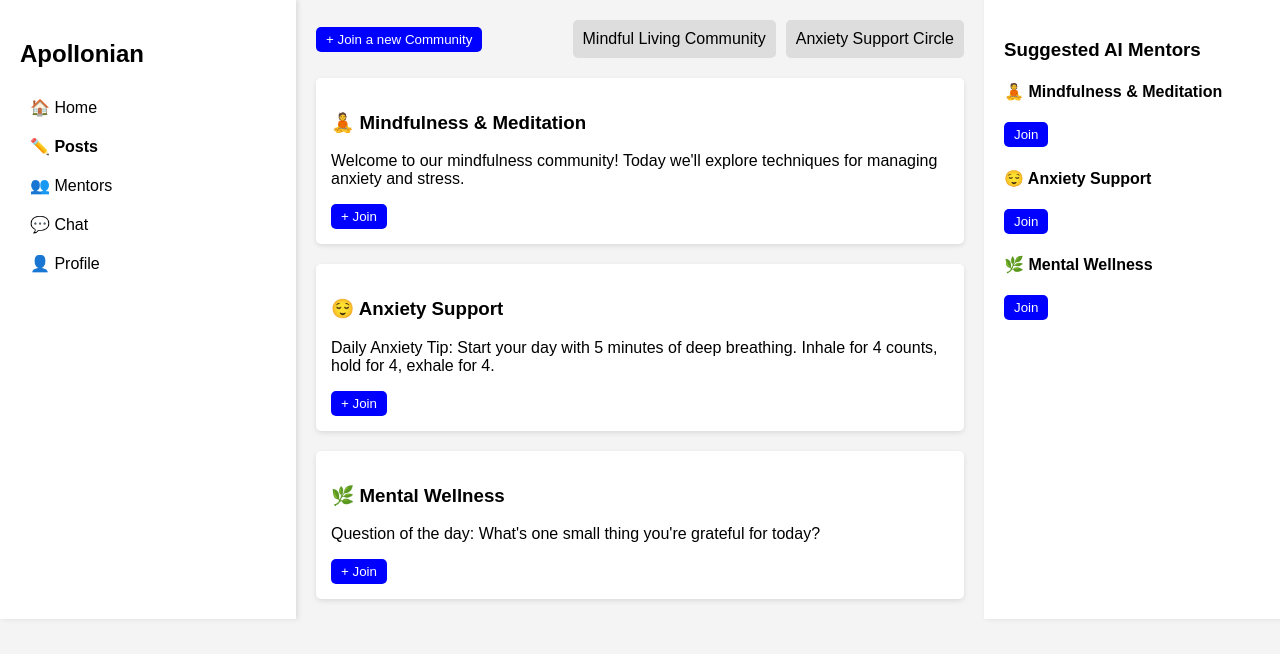
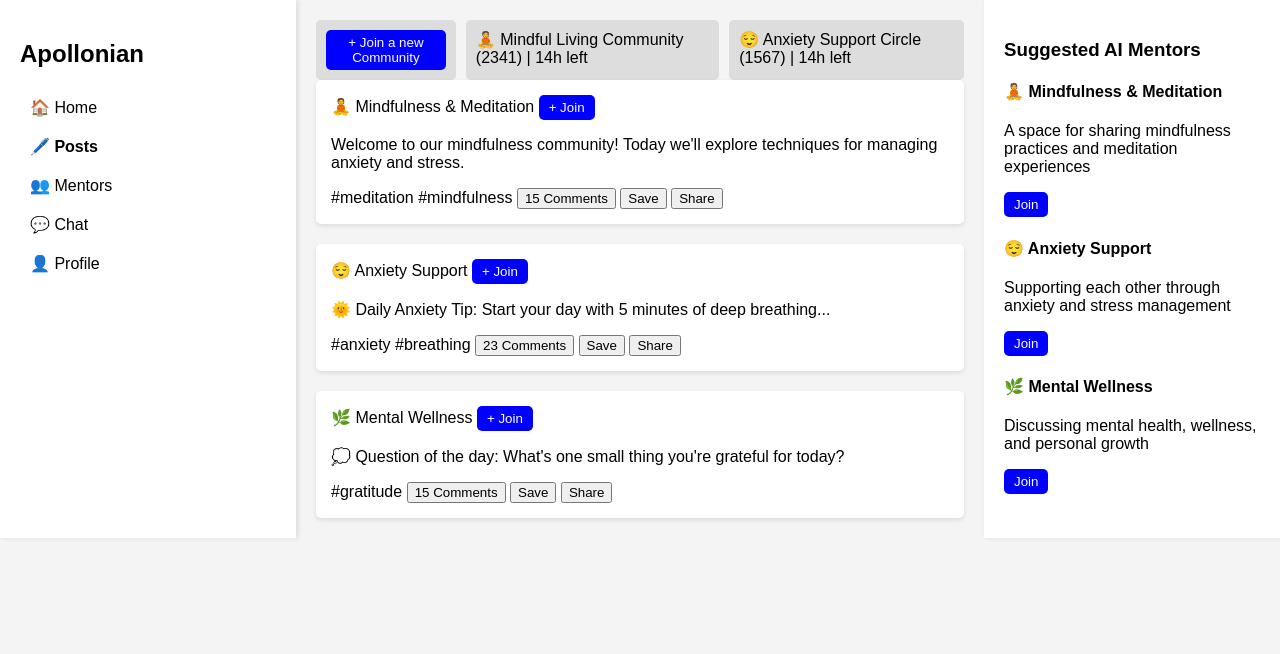
Before and after one commit to rudraagarwal01/ApollThirdPage, a plain HTML site: page index.html in a window 1280 px wide. Drawn offline with Linux system fonts and the light colour scheme.

Commit message:
Update index.html

```diff
--- a/index.html
+++ b/index.html
@@ -1,65 +1,103 @@
 <!DOCTYPE html>
 <html lang="en">
 <head>
-    <meta charset="UTF-8">
-    <meta name="viewport" content="width=device-width, initial-scale=1.0">
-    <title>ApolIonian</title>
-    <link rel="stylesheet" href="styles.css">
+  <meta charset="UTF-8" />
+  <meta name="viewport" content="width=device-width, initial-scale=1.0" />
+  <title>Apollonian</title>
+  <link rel="stylesheet" href="styles.css" />
+  <link href="https://fonts.googleapis.com/css2?family=Inter:wght@400;600&display=swap" rel="stylesheet" />
 </head>
 <body>
   <div class="container">
     <aside class="sidebar">
-            <h2>ApolIonian</h2>
-            <nav>
+      <h2>Apollonian</h2>
       <ul>
         <li>🏠 Home</li>
-                    <li class="active">✏️ Posts</li>
+        <li class="active">🖊️ Posts</li>
         <li>👥 Mentors</li>
         <li>💬 Chat</li>
         <li>👤 Profile</li>
       </ul>
-            </nav>
     </aside>
 
+    <!-- Main Content Area as its Own Section -->
     <main class="content">
-            <div class="community-header">
+      <section class="main-content">
+        <!-- Community List: The join button is now a box similar to the others -->
+        <div class="community-list">
+          <div class="community join-community">
             <button class="join-btn">+ Join a new Community</button>
-                <div class="community-list">
-                    <div class="community">Mindful Living Community</div>
-                    <div class="community">Anxiety Support Circle</div>
+          </div>
+          <div class="community">
+            🧘 Mindful Living Community <span>(2341) | 14h left</span>
+          </div>
+          <div class="community">
+            😌 Anxiety Support Circle <span>(1567) | 14h left</span>
           </div>
         </div>
-            <div class="posts">
-                <div class="post">
-                    <h3>🧘 Mindfulness & Meditation</h3>
-                    <p>Welcome to our mindfulness community! Today we'll explore techniques for managing anxiety and stress.</p>
+
+        <!-- Posts Section -->
+        <section class="posts">
+          <article class="post">
+            <div class="post-header">
+              <span>🧘 Mindfulness & Meditation</span>
               <button class="join-btn">+ Join</button>
             </div>
-                <div class="post">
-                    <h3>😌 Anxiety Support</h3>
-                    <p>Daily Anxiety Tip: Start your day with 5 minutes of deep breathing. Inhale for 4 counts, hold for 4, exhale for 4.</p>
+            <p>Welcome to our mindfulness community! Today we'll explore techniques for managing anxiety and stress.</p>
+            <div class="post-footer">
+              <span>#meditation #mindfulness</span>
+              <button>15 Comments</button>
+              <button>Save</button>
+              <button>Share</button>
+            </div>
+          </article>
+
+          <article class="post">
+            <div class="post-header">
+              <span>😌 Anxiety Support</span>
               <button class="join-btn">+ Join</button>
             </div>
-                <div class="post">
-                    <h3>🌿 Mental Wellness</h3>
-                    <p>Question of the day: What's one small thing you're grateful for today?</p>
+            <p>🌞 Daily Anxiety Tip: Start your day with 5 minutes of deep breathing...</p>
+            <div class="post-footer">
+              <span>#anxiety #breathing</span>
+              <button>23 Comments</button>
+              <button>Save</button>
+              <button>Share</button>
+            </div>
+          </article>
+
+          <article class="post">
+            <div class="post-header">
+              <span>🌿 Mental Wellness</span>
               <button class="join-btn">+ Join</button>
             </div>
+            <p>💭 Question of the day: What's one small thing you're grateful for today?</p>
+            <div class="post-footer">
+              <span>#gratitude</span>
+              <button>15 Comments</button>
+              <button>Save</button>
+              <button>Share</button>
             </div>
+          </article>
+        </section>
+      </section>
     </main>
 
     <aside class="right-sidebar">
       <h3>Suggested AI Mentors</h3>
       <div class="mentor">
         <h4>🧘 Mindfulness & Meditation</h4>
+        <p>A space for sharing mindfulness practices and meditation experiences</p>
         <button class="join-btn">Join</button>
       </div>
       <div class="mentor">
         <h4>😌 Anxiety Support</h4>
+        <p>Supporting each other through anxiety and stress management</p>
         <button class="join-btn">Join</button>
       </div>
       <div class="mentor">
         <h4>🌿 Mental Wellness</h4>
+        <p>Discussing mental health, wellness, and personal growth</p>
         <button class="join-btn">Join</button>
       </div>
     </aside>
```
Lines whose indentation alone changed are shown as unchanged.
